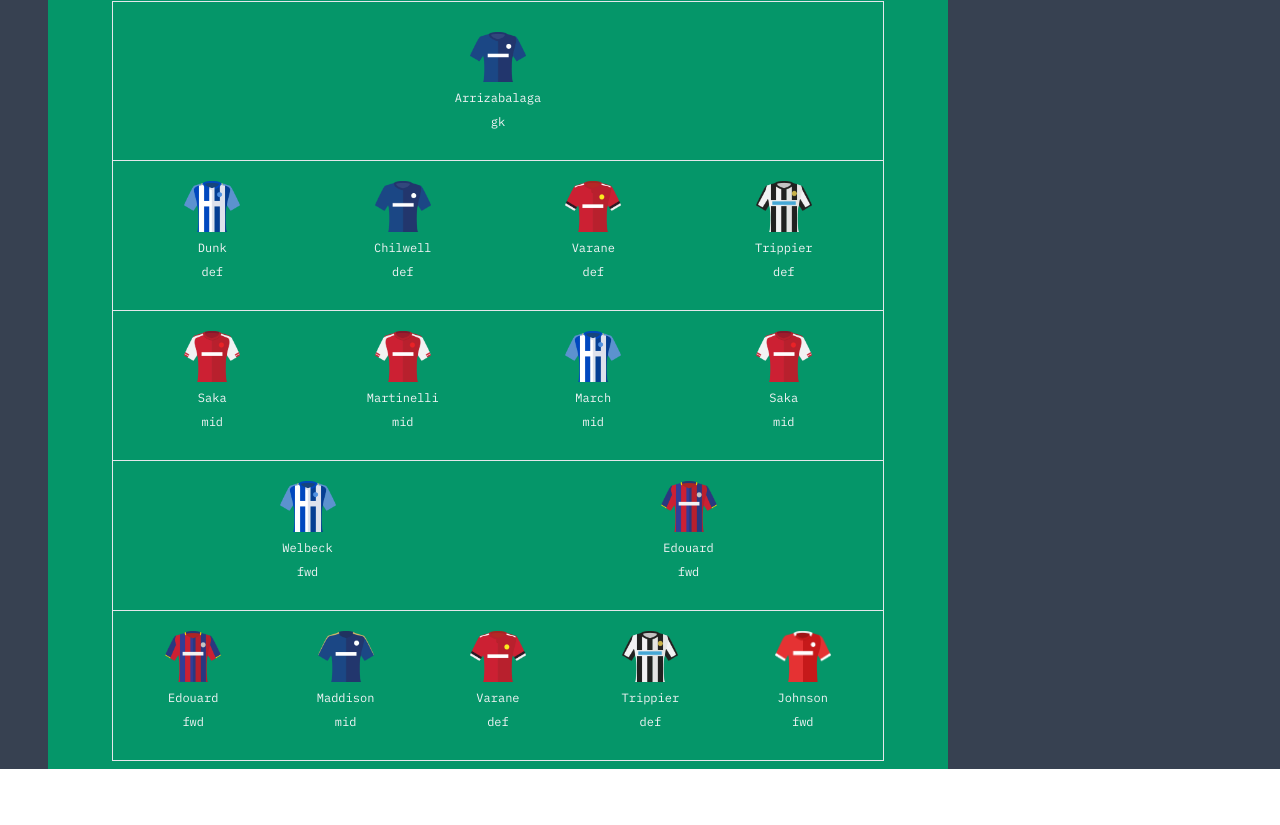
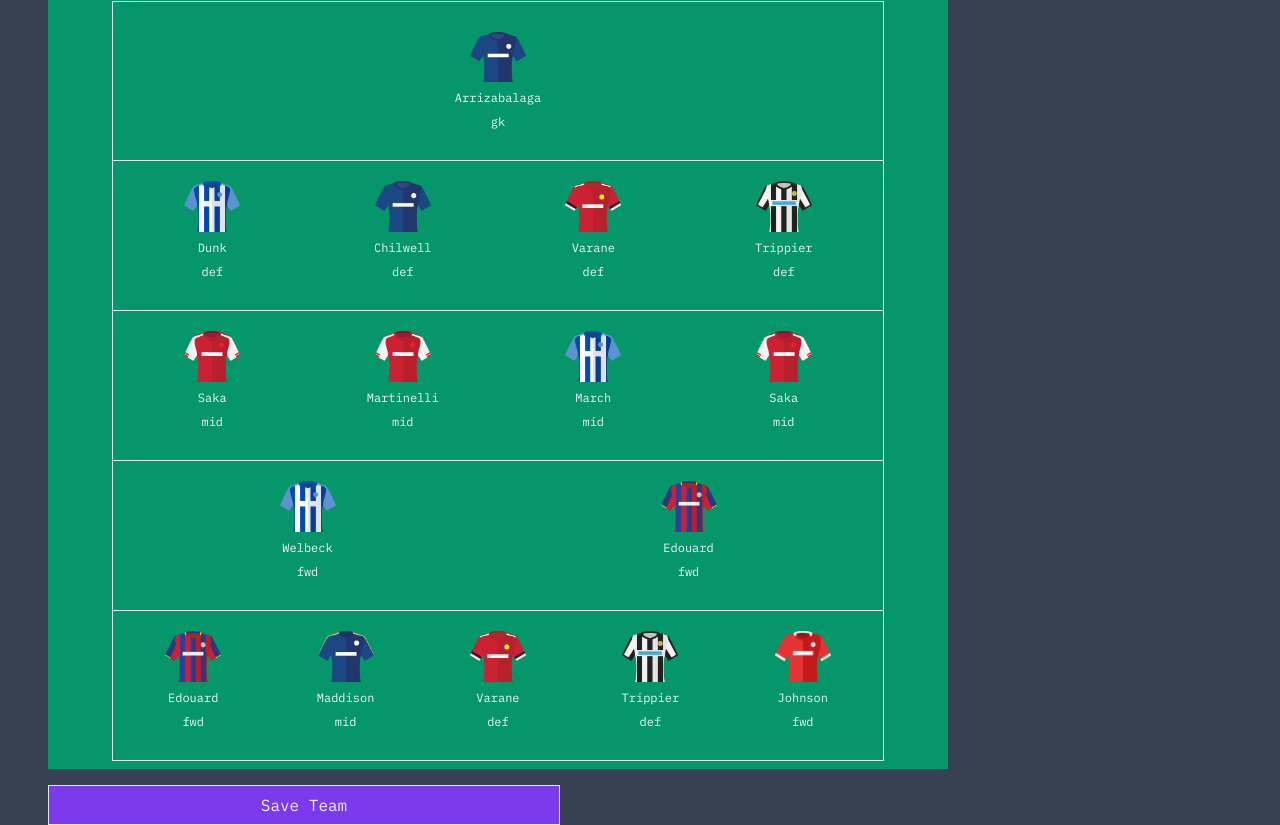
Before and after one commit to lpoulter1/draft-site-design, a React (Vite) app: page / in a window 1280 px wide. Shown: the part 147-972 px from the top of the page. Before the commit the page ends 916 px from the top, so only its background shows below. Built offline with nearby package versions, Linux system fonts and the light colour scheme; a web font is replaced by a local one.

Commit message:
start on a button

```diff
--- a/src/TeamPicker.jsx
+++ b/src/TeamPicker.jsx
@@ -43,6 +43,7 @@ function Formation({ legal = true }) {
 
 export function TeamPicker() {
   return (
+    <>
       <div className="grid relative grid-cols-[1fr] max-w-[900px] max-h-screen min-h-[500px] bg-emerald-600 md:justify-center md:px-16 md:py-8 grid-rows-[repeat(5,100px) sm:grid-rows-[repeat(5,150px)]">
         <div className="absolute right-2 top-2">
           <Formation />
@@ -78,6 +79,10 @@ export function TeamPicker() {
           <Player {...playerData[12]} />
         </div>
       </div>
+      <button className="flex items-center justify-center w-full h-10 max-w-lg px-1 py-3 mt-4 border border-gray-200 bg-violet-600 hover:bg-violet-500">
+        Save Team
+      </button>
+    </>
   );
 }
 
```
Lines whose indentation alone changed are shown as unchanged.
